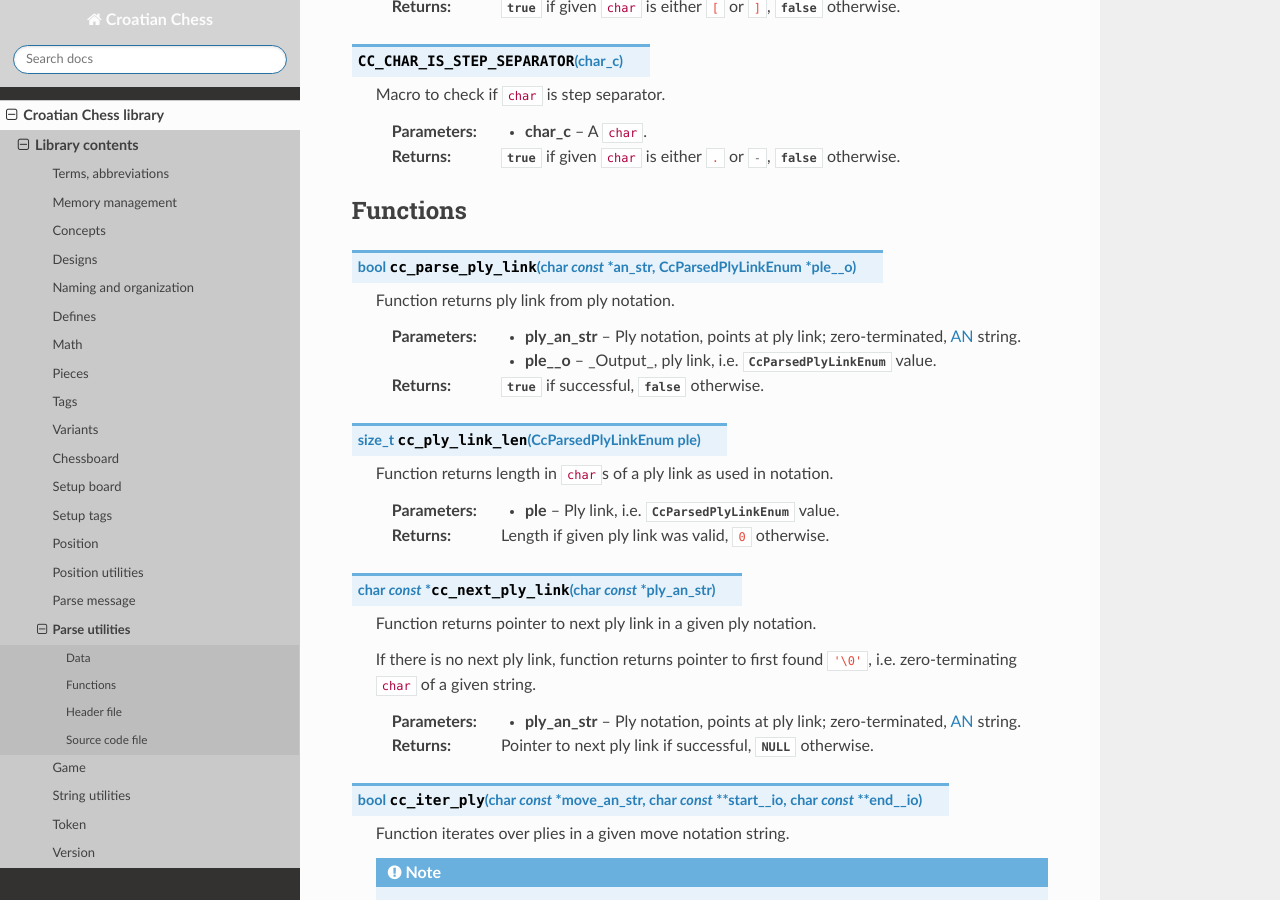
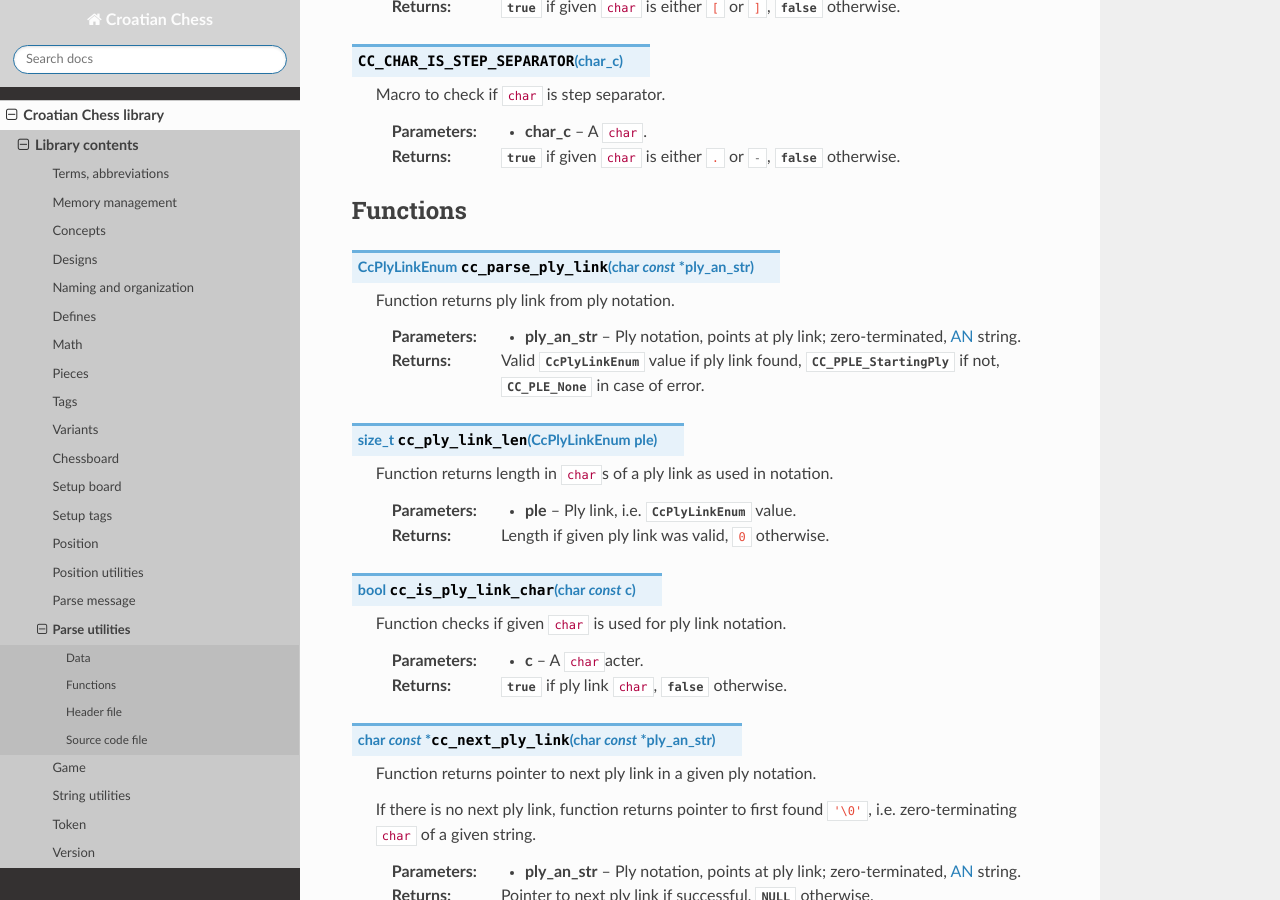
Before and after one commit to mmlacak/crochess, a Sphinx documentation site: the page built from docs/source/libcc/ccparseutils.rst, in a window 1280 px wide and 900 px high, scrolled down 1279 px. Built offline with Sphinx 7.4.7 and the Read the Docs theme 3.1.0, drawn with Linux system fonts in a browser that asks for light colours.

Commit message:
Simplified ply link checker. Parse utils docs.

```diff
--- a/docs/source/conf.py
+++ b/docs/source/conf.py
@@ -26,10 +26,10 @@ copyright = '2021, Mario Mlačak'
 author = 'Mario Mlačak'
 
 # The short X.Y version
-version = "0.0.0.18:1168+20241125.234926"   # docs-new-lib-short-version-major-minor-feature-commit+meta~breaks-place-marker
+version = "0.0.0.19:1169+20241126.014617"   # docs-new-lib-short-version-major-minor-feature-commit+meta~breaks-place-marker
 
 # The full version, including alpha/beta/rc tags
-release = "0.0.0.18:1168+20241125.234926"   # docs-new-lib-full-version-major-minor-feature-commit+meta~breaks-place-marker
+release = "0.0.0.19:1169+20241126.014617"   # docs-new-lib-full-version-major-minor-feature-commit+meta~breaks-place-marker
 
 
 # -- General configuration ---------------------------------------------------
--- a/docs/source/libcc/ccparseutils.rst
+++ b/docs/source/libcc/ccparseutils.rst
@@ -83,21 +83,29 @@ Piece symbol is uppercase :c:`char`, as used in :term:`AN`.
 Functions
 ---------
 
-.. c:function:: bool cc_parse_ply_link( char const * an_str, CcParsedPlyLinkEnum * ple__o )
+.. c:function:: CcPlyLinkEnum cc_parse_ply_link( char const * ply_an_str )
 
     Function returns ply link from ply notation.
 
     :param ply_an_str: Ply notation, points at ply link;
         zero-terminated, :term:`AN` string.
-    :param ple__o: _Output_, ply link, i.e. :c:enum:`CcParsedPlyLinkEnum` value.
-    :returns: :c:data:`true` if successful, :c:data:`false` otherwise.
+    :returns: Valid :c:enum:`CcPlyLinkEnum` value if ply link found,
+        :c:enumerator:`CC_PPLE_StartingPly` if not,
+        :c:enumerator:`CC_PLE_None` in case of error.
 
-.. c:function:: size_t cc_ply_link_len( CcParsedPlyLinkEnum ple )
+.. c:function:: size_t cc_ply_link_len( CcPlyLinkEnum ple )
 
     Function returns length in :c:`char`\s of a ply link as used in notation.
 
-    :param ple: Ply link, i.e. :c:enum:`CcParsedPlyLinkEnum` value.
+    :param ple: Ply link, i.e. :c:enum:`CcPlyLinkEnum` value.
     :returns: Length if given ply link was valid, ``0`` otherwise.
+
+.. c:function:: bool cc_is_ply_link_char( char const c )
+
+    Function checks if given :c:`char` is used for ply link notation.
+
+    :param c: A :c:`char`\acter.
+    :returns: :c:data:`true` if ply link :c:`char`, :c:data:`false` otherwise.
 
 .. c:function:: char const * cc_next_ply_link( char const * ply_an_str )
 
```
Also changed, not shown: README.md (+2 -2 lines), 5 other files.
